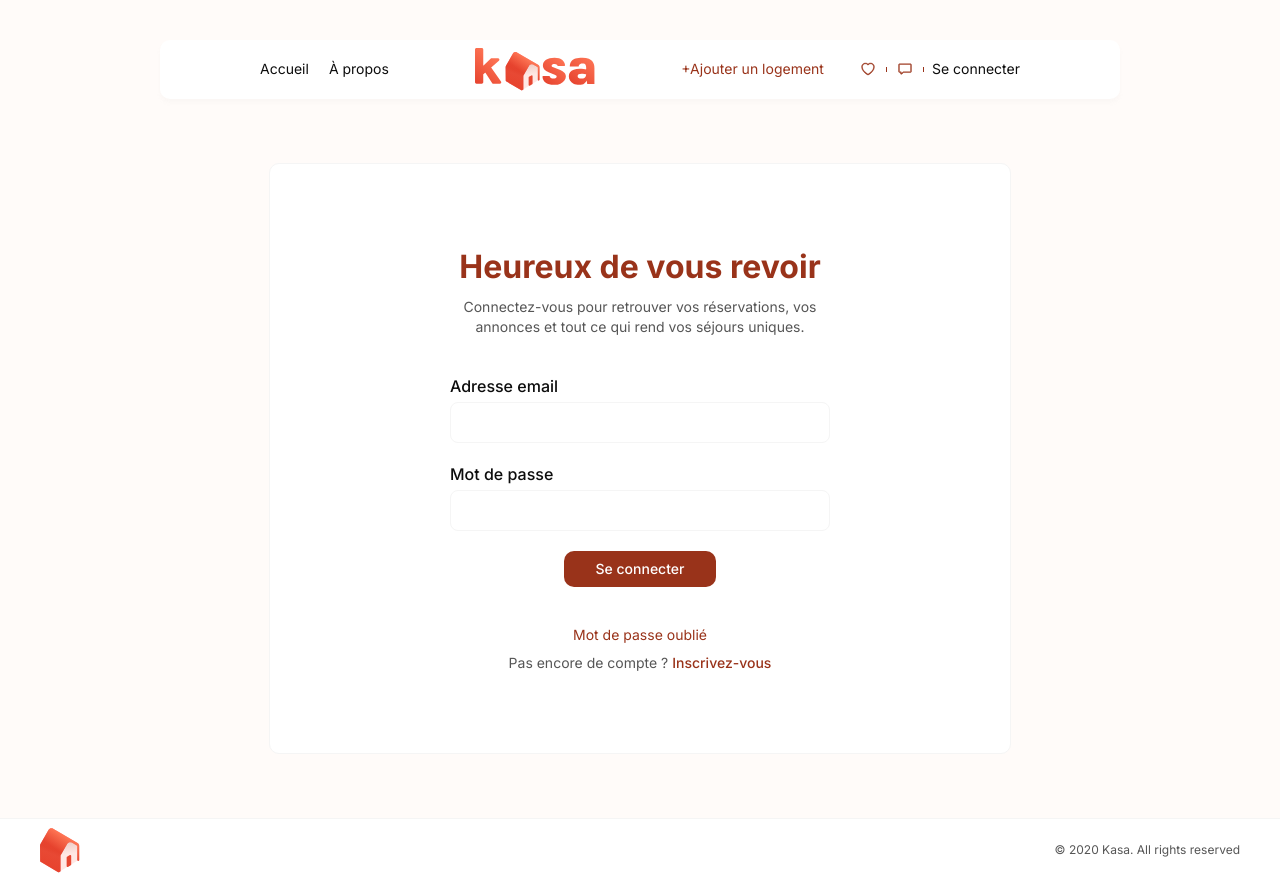
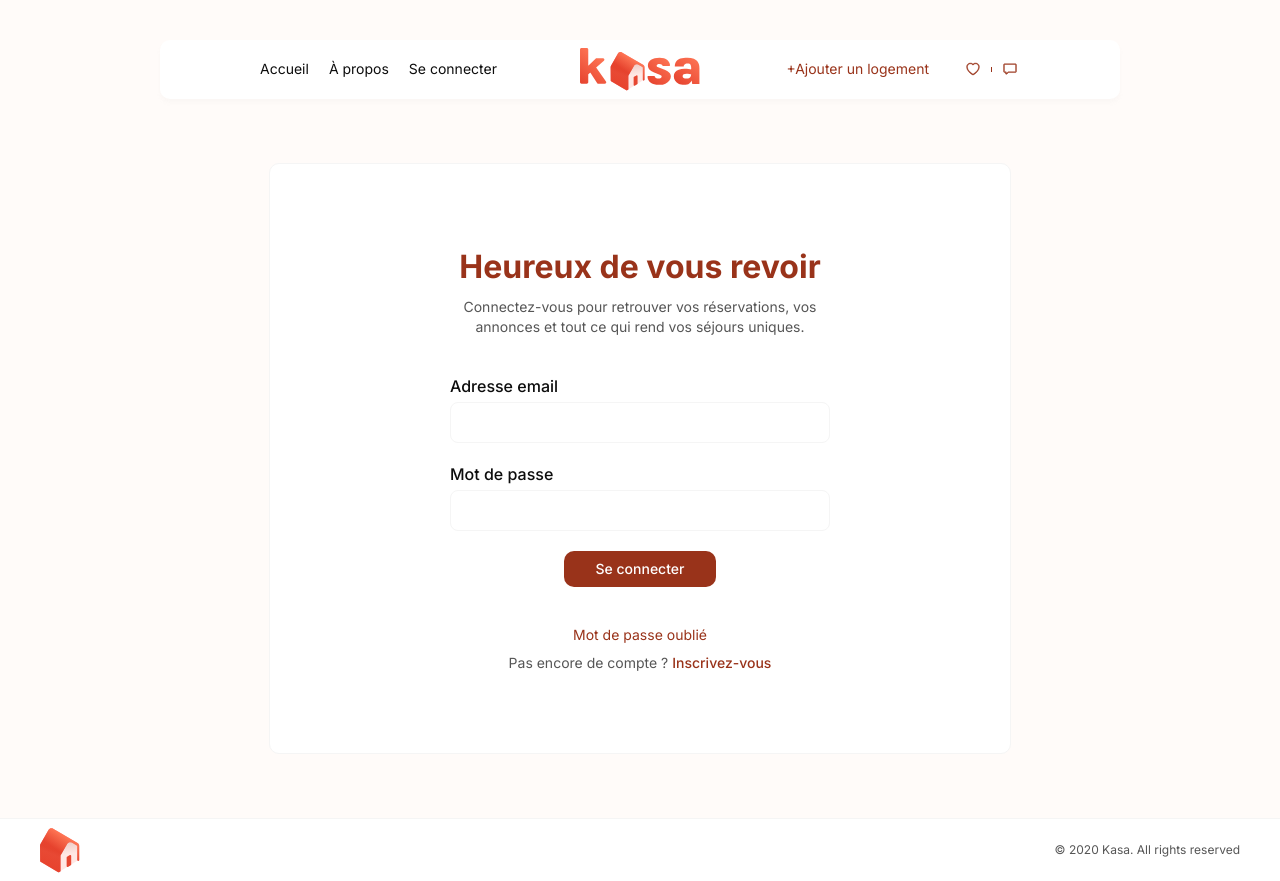
Before and after one commit to JuS1302/kaza-frontend, a Next.js app: page /login in a window 1280 px wide. Built offline with nearby package versions, Linux system fonts and the light colour scheme; no server answers.

Commit message:
Protect nav links and sync auth state across header

```diff
--- a/src/components/Header.tsx
+++ b/src/components/Header.tsx
@@ -1,20 +1,27 @@
 'use client'
 
-import { useState, useEffect } from 'react'
+import { useState, useEffect, useSyncExternalStore } from 'react'
 import { useRouter } from 'next/navigation'
 import Link from 'next/link'
 import Logo from '@/components/Logo'
 import Button from '@/components/Button'
 import Icon from '@/components/Icon'
 
+// Lit le token dans localStorage et se met à jour quand on dispatch 'kasa-auth-change'
+function subscribeToAuth(callback: () => void) {
+  window.addEventListener('kasa-auth-change', callback)
+  return () => window.removeEventListener('kasa-auth-change', callback)
+}
+
 export default function Header() {
   const router = useRouter()
   const [menuOpen, setMenuOpen] = useState(false)
-  const [isLoggedIn, setIsLoggedIn] = useState(false)
 
-  useEffect(() => {
-    setIsLoggedIn(!!localStorage.getItem('kasa_token'))
-  }, [])
+  const isLoggedIn = useSyncExternalStore(
+    subscribeToAuth,
+    () => !!localStorage.getItem('kasa_token'), // côté client
+    () => false                                  // côté serveur
+  )
 
   useEffect(() => {
     function handleKeyDown(e: KeyboardEvent) {
@@ -24,9 +31,14 @@ export default function Header() {
     return () => document.removeEventListener('keydown', handleKeyDown)
   }, [menuOpen])
 
+  function goTo(path: string) {
+    router.push(isLoggedIn ? path : `/login?redirect=${path}`)
+    setMenuOpen(false)
+  }
+
   function handleLogout() {
     localStorage.removeItem('kasa_token')
-    setIsLoggedIn(false)
+    window.dispatchEvent(new Event('kasa-auth-change'))
     setMenuOpen(false)
     router.push('/')
   }
@@ -34,30 +46,31 @@ export default function Header() {
   return (
     <header className="w-full sticky top-0 z-40 bg-white md:static md:bg-transparent md:pt-10">
       {/* Desktop */}
-      <nav className="hidden md:flex items-center justify-between w-[960px] mx-auto rounded-[10px] px-[100px] py-2 gap-5 bg-white shadow-nav">
-        <div className="flex gap-5">
+      <nav className="hidden md:flex items-center w-[960px] mx-auto rounded-[10px] px-[100px] py-2 bg-white shadow-nav">
+        <div className="flex-1 flex gap-5">
           <Link href="/" className="text-body-sm hover:text-red-main">Accueil</Link>
           <Link href="/about" className="text-body-sm hover:text-red-main">À propos</Link>
+          {isLoggedIn ? (
+            <button onClick={handleLogout} className="text-body-sm text-red-main hover:text-red-dark">
+              Se déconnecter
+            </button>
+          ) : (
+            <Link href="/login" className="text-body-sm hover:text-red-main">Se connecter</Link>
+          )}
         </div>
         <Logo variant="full" />
-        <div className="flex items-center gap-[34px]">
-          <Link href="/add-property" className="text-body-sm text-red-main">+Ajouter un logement</Link>
+        <div className="flex-1 flex items-center justify-end gap-[34px]">
+          <button onClick={() => goTo('/add-property')} className="text-body-sm text-red-main hover:text-red-dark">
+            +Ajouter un logement
+          </button>
           <div className="flex items-center gap-2">
             <Link href="/favorites">
               <Icon name="heart" size={20} alt="Favoris" />
             </Link>
             <span className="block w-px h-1.25 bg-red-main" aria-hidden="true" />
-            <Link href="/messages">
+            <button onClick={() => goTo('/messages')} aria-label="Messagerie">
               <Icon name="message" size={20} alt="Messagerie" />
-            </Link>
-            <span className="block w-px h-1.25 bg-red-main" aria-hidden="true" />
-            {isLoggedIn ? (
-              <button onClick={handleLogout} className="text-body-sm text-red-main hover:text-red-dark">
-                Se déconnecter
-              </button>
-            ) : (
-              <Link href="/login" className="text-body-sm hover:text-red-main">Se connecter</Link>
-            )}
+            </button>
           </div>
         </div>
       </nav>
@@ -92,7 +105,7 @@ export default function Header() {
             <hr className="border-grey-light" />
             <Link href="/about" className="text-menu py-6" onClick={() => setMenuOpen(false)}>À propos</Link>
             <hr className="border-grey-light" />
-            <Link href="/messages" className="text-menu py-6" onClick={() => setMenuOpen(false)}>Messagerie</Link>
+            <button onClick={() => goTo('/messages')} className="text-menu py-6 text-left">Messagerie</button>
             <hr className="border-grey-light" />
             <Link href="/favorites" className="text-menu py-6" onClick={() => setMenuOpen(false)}>Favoris</Link>
             <hr className="border-grey-light" />
@@ -105,8 +118,7 @@ export default function Header() {
             )}
             <Button
               variant="primary"
-              href="/add-property"
-              onClick={() => setMenuOpen(false)}
+              onClick={() => goTo('/add-property')}
               className="mt-4 self-start"
             >
               Ajouter un logement
--- a/src/components/LoginForm.tsx
+++ b/src/components/LoginForm.tsx
@@ -23,6 +23,7 @@ export default function LoginForm() {
     try {
       const { token } = await login(email, password)
       localStorage.setItem('kasa_token', token)
+      window.dispatchEvent(new Event('kasa-auth-change'))
       router.push(redirect)
     } catch {
       setError('Email ou mot de passe incorrect.')
```
